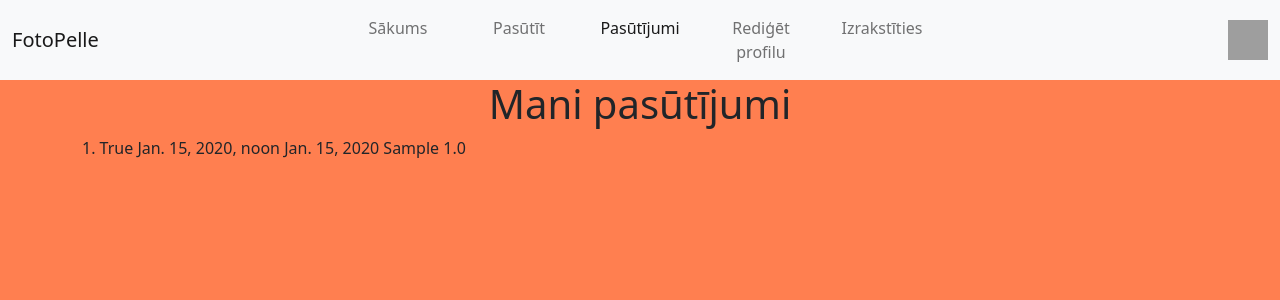
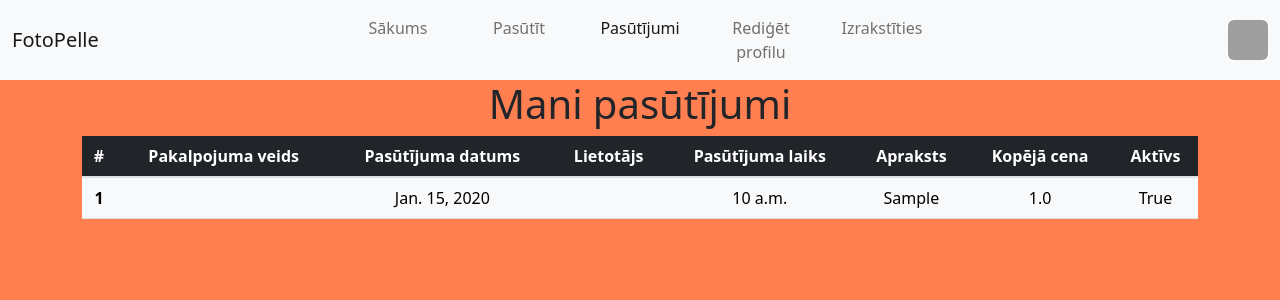
Before and after one commit to BlazyChan/fotopelle, a Django app: page /pasutijumi/ in a window 1280 px wide. Shown: the top 300 px of the page. Run offline with Django 4.2, Linux system fonts and the light colour scheme; a user stored in the database is signed in; tables that the repository leaves empty hold one stand-in row (values such as "Sample post"); grey boxes are pictures that could not be loaded.

Commit message:
Salaboju vecās profila bildes izdzēšanu un noformēju pasūtījumu attēlojumu tabulu formā

```diff
--- a/lietotaji/models.py
+++ b/lietotaji/models.py
@@ -99,7 +99,8 @@
             jauna_bilde = instance.profila_bilde.path
         except:
             jauna_bilde = None
-        if jauna_bilde != veca_bilde and veca_bilde != 'profila_bilde/noklusējuma_profila_bilde.png':
+
+        if jauna_bilde != veca_bilde and str(Lietotajs.object.get(epasts=instance.epasts).profila_bilde) != "profila_bilde/noklusējuma_profila_bilde.png":
             if os.path.exists(veca_bilde):
                 os.remove(veca_bilde)
     except:
--- a/static/css/style.css
+++ b/static/css/style.css
@@ -43,6 +43,12 @@
 }
 
 
+/* Tabulu noformējums: */
+.table td, tr {
+    text-align: center;
+}
+
+
 /* Veidlapu papildus noformējums: */
 
 /* Lai nerāda bultiņas numuru ievadei (Chrome, Safari, Edge, Opera): */
--- a/templates/pamats.html
+++ b/templates/pamats.html
@@ -48,7 +48,7 @@
         </div>
 
         {% if user.is_authenticated %}
-        <img id="nav-profila-bilde" width="40" height="40" src="/media/{{ user.profila_bilde }}" alt="">
+        <img class="rounded" id="nav-profila-bilde" width="40" height="40" src="/media/{{ user.profila_bilde }}" alt="">
         <div id="nav-profila-vards">
             <p class="navbar-text">{{ user.vards }}</p>
         </div>
--- a/templates/pasutijumi.html
+++ b/templates/pasutijumi.html
@@ -10,18 +10,41 @@
 
         <h1>Mani pasūtījumi</h1>
 
-        {% for pasutijums in pasutijumi %}
-            <p>
-                {{ pasutijums.id }}.
-                {{ pasutijums.aktivs }}
-                {{ pasutijums.pasutijuma_veiktais_datums }}
-                {{ pasutijums.pasutijuma_datums }}
-                {{ pasutijums.apraksts }}
-                {{ pasutijums.kopeja_cena }}
-                {{ pasutijums.lietotajs }}
-                {{ pasutijums.pakalpojuma_veids }}
-            </p>
-        {% endfor %}
+        <div class="table-responsive">
+            <table class="table table-hover">
+                <thead class="table-dark align-middle">
+                    <tr>
+                        <th scope="col">#</th>
+                        <th scope="col">Pakalpojuma veids</th>
+                        <th scope="col">Pasūtījuma datums</th>
+                        <th scope="col">Lietotājs</th>
+<!--                        <th scope="col">Pasūtījuma veiktais datums</th>-->
+                        <th scope="col">Pasūtījuma laiks</th>
+                        <th scope="col">Apraksts</th>
+                        <th scope="col">Kopējā cena</th>
+                        <th scope="col">Aktīvs</th>
+                    </tr>
+                </thead>
+                <tbody class="table-group-divider table-light align-middle">
+                    {% for pasutijums in pasutijumi %}
+                        <tr>
+                            <th scope="row">{{ pasutijums.id }}</th>
+                            <td>{{ pasutijums.pakalpojuma_veids }}</td>
+                            <td>{{ pasutijums.pasutijuma_datums }}</td>
+                            <td>{{ pasutijums.lietotajs }}</td>
+<!--                            <td>{{ pasutijums.pasutijuma_veiktais_datums }}</td>-->
+                            <td>{{ pasutijums.pasutijuma_laiks }}</td>
+                            <td>{{ pasutijums.apraksts }}</td>
+                            <td>{{ pasutijums.kopeja_cena }}</td>
+                            <td >{{ pasutijums.aktivs }}</td>
+                        </tr>
+                    {% endfor %}
+                </tbody>
+                <tfoot>
+
+                </tfoot>
+            </table>
+        </div>
 
     </div>
 
--- a/templates/rediget_profilu.html
+++ b/templates/rediget_profilu.html
@@ -46,7 +46,7 @@
                 {{ form.errors.telefona_numurs }}
             </div>
 
-            <img width="20%" border="5px solid" src="{{ user.profila_bilde.url }}" alt="Profila bilde">
+            <a href="{{ user.profila_bilde.url }}"><img class="img-thumbnail rounded" width="20%" border="5px solid" src="{{ user.profila_bilde.url }}" alt="Profila bilde"></a>
             <div class="mb-3">
                 <label for="{{ form.profila_bilde.id_for_label }}" class="form-label">Profila bilde</label>
                 {{ form.profila_bilde }}
```
Also changed, not shown: templates/pasutit.html (+24 -6 lines).
